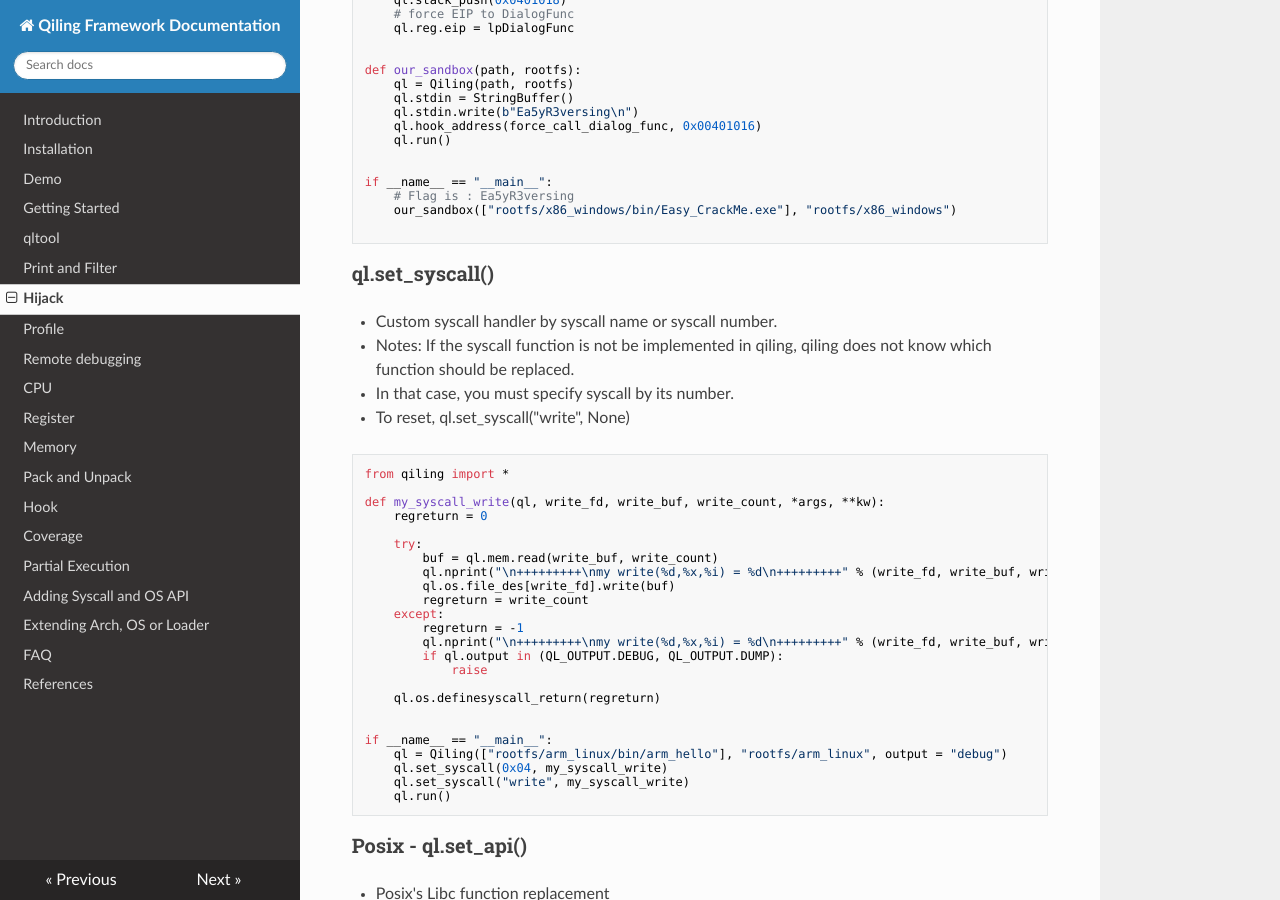
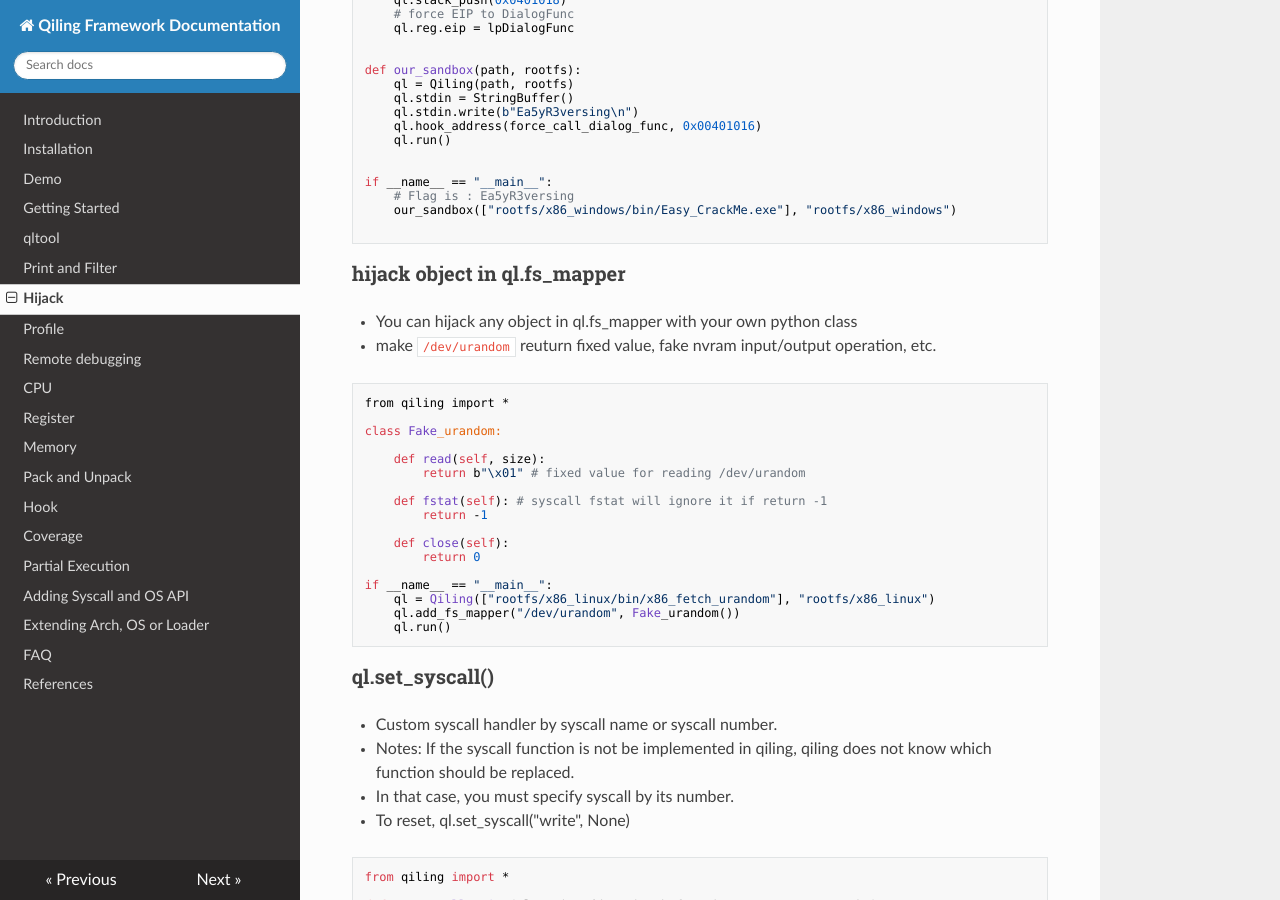
Before and after one commit to qilingframework/rtfd.io, an MkDocs documentation site: the page built from docs/hijack.md, in a window 1280 px wide and 900 px high, scrolled down 679 px. Built offline with MkDocs 1.6.1, drawn with Linux system fonts in a browser that asks for light colours; nearby versions of some CDN libraries.

Commit message:
add description for fs_mapper hijacking under section hijack

````diff
--- a/docs/hijack.md
+++ b/docs/hijack.md
@@ -57,6 +57,31 @@ if __name__ == "__main__":
     # Flag is : Ea5yR3versing
     our_sandbox(["rootfs/x86_windows/bin/Easy_CrackMe.exe"], "rootfs/x86_windows")
 
+```
+
+### hijack object in ql.fs_mapper
+
+- You can hijack any object in ql.fs_mapper with your own python class
+- make `/dev/urandom` reuturn fixed value, fake nvram input/output operation, etc.
+
+```
+from qiling import *
+
+class Fake_urandom:
+
+    def read(self, size):
+        return b"\x01" # fixed value for reading /dev/urandom
+
+    def fstat(self): # syscall fstat will ignore it if return -1
+        return -1
+
+    def close(self):
+        return 0
+
+if __name__ == "__main__":
+    ql = Qiling(["rootfs/x86_linux/bin/x86_fetch_urandom"], "rootfs/x86_linux")
+    ql.add_fs_mapper("/dev/urandom", Fake_urandom())
+    ql.run()
 ```
 
 ### ql.set_syscall()
````
